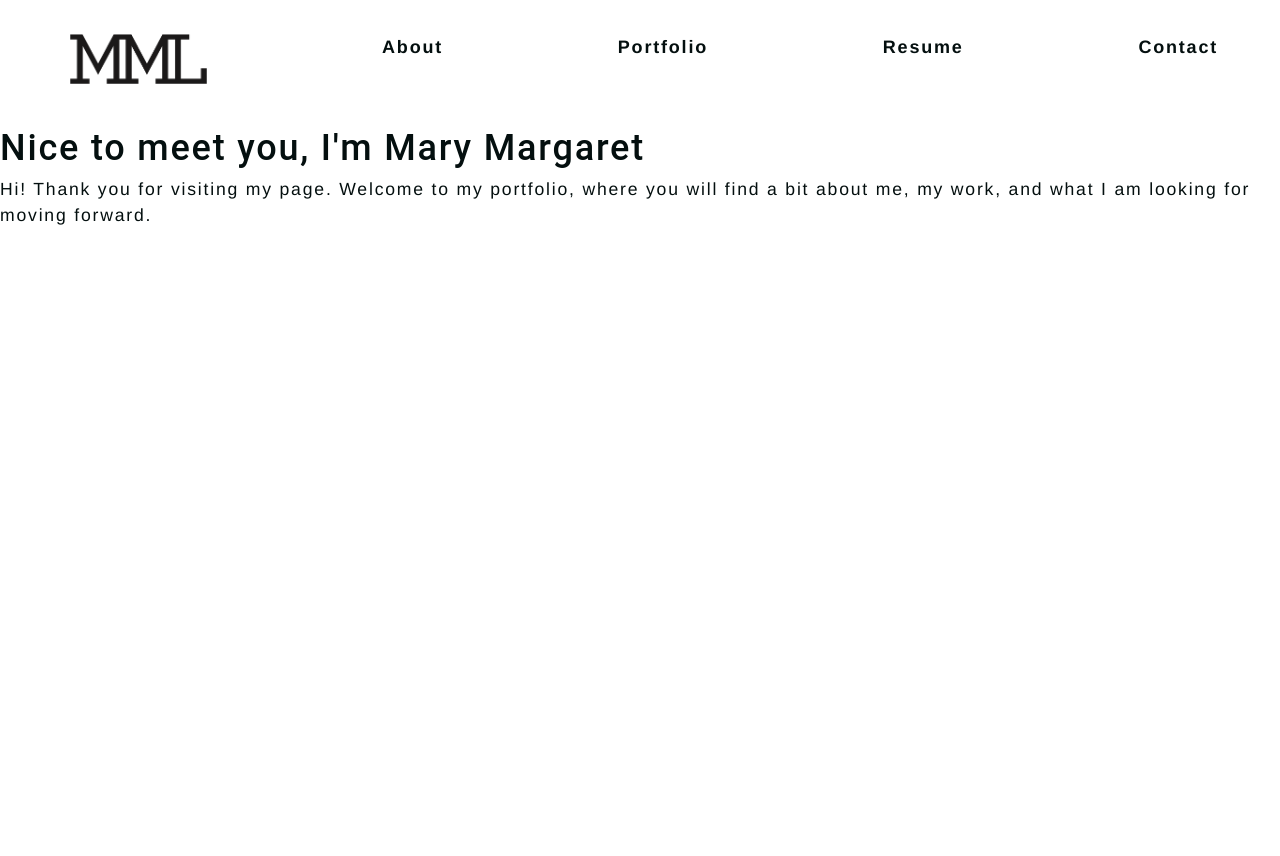
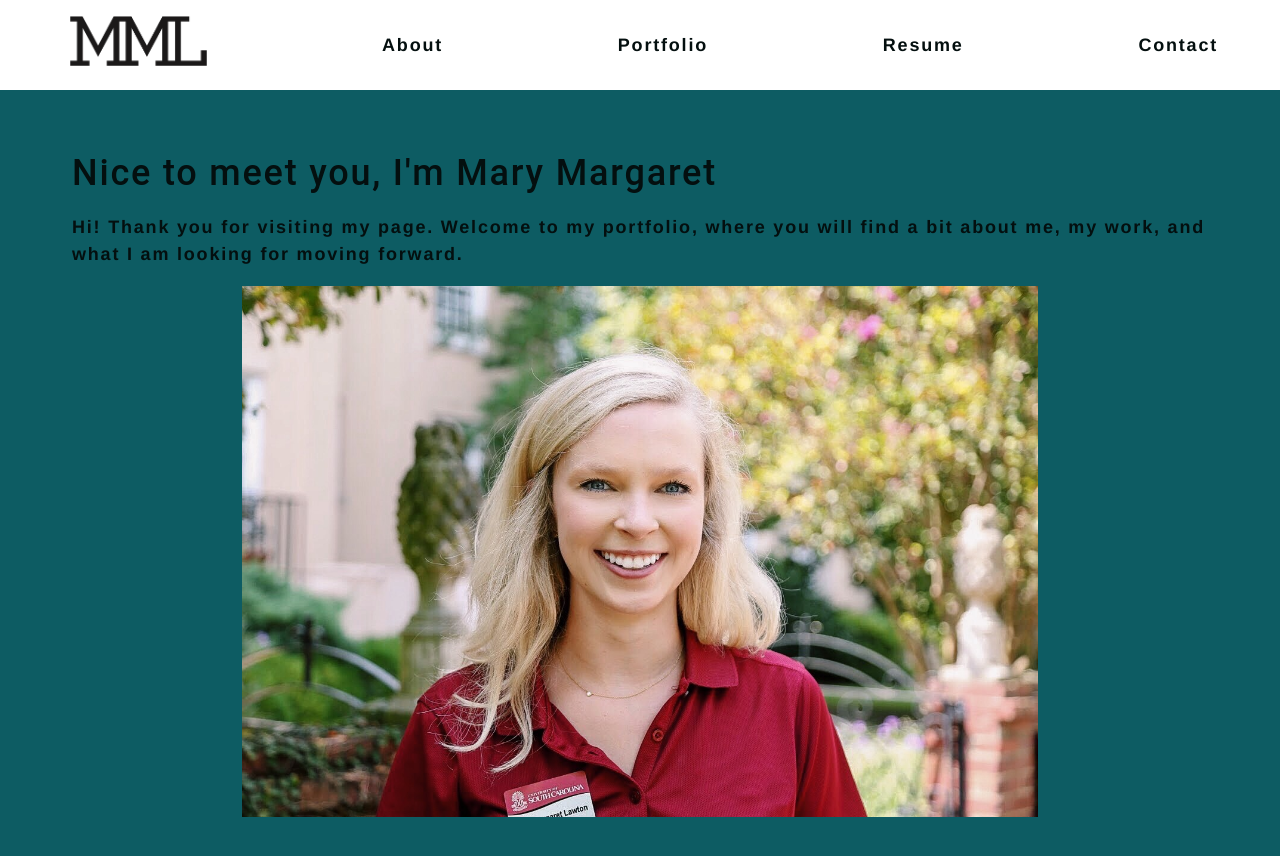
Before and after one commit to mmlawton15/ReactPortfolio, a React (Create React App) app: page / in a window 1280 px wide. Shown: the top 856 px of the page. Before the commit the page ends 800 px from the top, so only its background shows below. Built offline with nearby package versions, Linux system fonts and the light colour scheme.

Commit message:
cleaning up portfolio

```diff
--- a/package.json
+++ b/package.json
@@ -7,11 +7,12 @@
     "@testing-library/user-event": "^13.5.0",
     "react": "^17.0.2",
     "react-dom": "^17.0.2",
+    "react-router-dom": "^6.3.0",
     "react-scripts": "5.0.0",
     "web-vitals": "^2.1.4"
   },
   "scripts": {
-    "predeploy":"npm run build",
+    "predeploy": "npm run build",
     "deploy": "gh-pages -d build",
     "start": "react-scripts start",
     "build": "react-scripts build",
--- a/src/components/Nav/index.js
+++ b/src/components/Nav/index.js
@@ -1,6 +1,5 @@
-import React, {useEffect} from 'react';
+import React from 'react';
 import personalLogo from '../../assets/cover/PersonalLogoPNG.png'
-import {capitalizeFirstLetter} from '../../utils/helpers';
 
 function Nav({currentPage, handlePageChange}) {
     return (
--- a/src/components/pages/About.js
+++ b/src/components/pages/About.js
@@ -1,10 +1,12 @@
 import React from 'react';
+import mmVenice from '../../assets/cover/PinkPrismProf.jpg'
 
 export default function About() {
     return (
         <div className="About">
             <div className="MM-facts">
                 <h1>Mary Margaret, MnM, MML...</h1>
+                <img src={mmVenice} alt="mm in venice, italy"/>
                 <p>
                     The list goes on. I will be impressed if you can come up with a new nickname! In my free time, I like to hangout with friends and family.
                     The majority of my free time is occupied by those around me.
@@ -30,6 +32,8 @@ export default function About() {
                     Green Tech, and Machine Learning. I am an optimistic and inquisitive student,
                     and can't wait to see what my future holds in technology.</p>
             </div>
+
         </div>
+
     )
 }
--- a/src/components/pages/Home.js
+++ b/src/components/pages/Home.js
@@ -1,4 +1,5 @@
 import React from 'react';
+import mmUSC from '../../assets/cover/usc-pic.jpg'
 
 export default function Home() {
 
@@ -10,6 +11,7 @@ export default function Home() {
                 <p>Hi! Thank you for visiting my page. Welcome to my portfolio,
                     where you will find a bit about me, my work, and what I am looking for moving forward.</p>
                 </div>
+                <img src={mmUSC} alt="mm at usc"/>
             </div>
         </section>
     )
--- a/src/index.css
+++ b/src/index.css
@@ -3,6 +3,7 @@ main {
 	max-width: 90%;
   padding: 50px 30px;
 }
+
 :root {
   --white: #fffffa;
   --lightest-blue: #78cdd7;
@@ -15,6 +16,8 @@ main {
   --spacing-five: calc(2.5rem);
 }
 
+
+/*----------------------------------------------BODY-------------------------------------------------------*/
 * {
   box-sizing: border-box;
 }
@@ -25,13 +28,13 @@ body {
 }
 
 body {
-  margin: 0;
-  padding: 0;
+  margin:0;
+  padding:0;
   font-weight: 600;
   line-height: 1.5;
   font-size: 18px;
   letter-spacing: .1em;
-  background: white;
+  background: var(--darkest-blue);
   color: var(--text);
   font-family: 'Helvetica';
 }
@@ -72,31 +75,12 @@ h6 {
   font-size: 1rem;
 }
 
-p {
-  font-size: 1.1rem;
-  margin-top: 0;
-  font-weight: lighter;
-}
-
-a {
-  color: var(--dark-blue);
-  text-decoration: none;
-  font-weight: bold;
-}
-
-a:hover {
-  color: var(--lightest-blue);
-}
 
 /*---------------------------------HEADER CODE---------------------------------------------------------------------------------------*/
 
-nav li {
-  cursor: pointer;
-}
-
 .navigation-bar {
   padding: 0 2rem 0 0;
-  margin: 0;
+  margin: 0px;
   background: white;
 }
 
@@ -106,28 +90,59 @@ nav li {
   transition: ease-in-out 200ms;
 }
 
-.navigation-bar a:hover {
-  color:#44a1a0;
-}
-
 .navigation-bar nav{
-  margin: auto;
+  margin: 0;
 }
 
 .navigation-bar ul{
   display: flex;
   flex-wrap: wrap;
   justify-content: space-between;
-  align-items: right;
+  align-items: center;
   list-style: none;
-  vertical-align: middle;
+  margin:0;
 }
 
 .navigation-bar li a{
   display: inline-block;
-  vertical-align: middle;
   padding: 1rem 2rem;
+  cursor: pointer;
+  text-decoration:none;
 }
+
+.navigation-bar ul li a:hover{
+  color:#78cdd7;
+}
+
+/*-----------------------------------------------HOME---------------------------------------------------------------------------*/
+
+.home-section {
+  padding:3.5rem 4.5rem;
+}
+
+.home-section img{
+  width:70%;
+  display:block;
+  margin:0 auto 0 auto;
+}
+
+
+/*-----------------------------------------------ABOUT---------------------------------------------------------------------------*/
+
+.MM-facts {
+  padding:3.5rem 4.5rem;
+  font-weight: lighter;
+}
+
+.MM-facts img{
+  width:45%;
+  display:block;
+  margin:0;
+  float:left;
+  padding:0;
+  margin-right:2rem;
+}
+
 
 img {
   max-width: 100%;
--- a/src/index.js
+++ b/src/index.js
@@ -1,6 +1,6 @@
 import React from 'react';
 import ReactDOM from 'react-dom';
-import { BrowserRouter, Routes, Route } from "react-router-dom";
+//import { BrowserRouter, Routes, Route } from "react-router-dom";
 import './index.css';
 import App from './App';
 import reportWebVitals from './reportWebVitals';
```
Also changed, not shown: src/assets/cover/PinkPrismProf.jpg (added), 1 other file (tests, documents, lock files or other folders).
